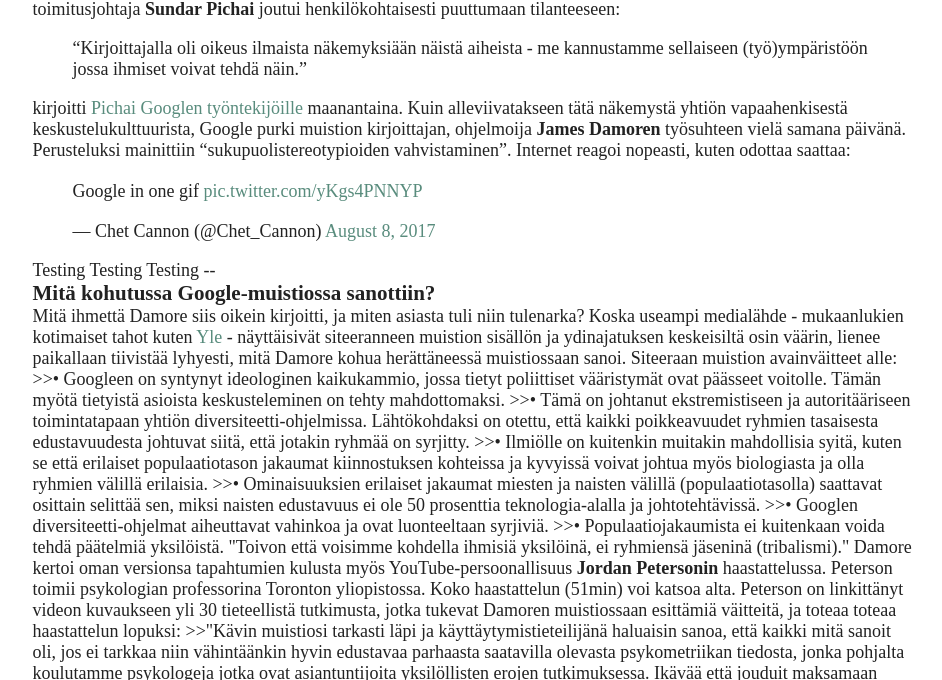
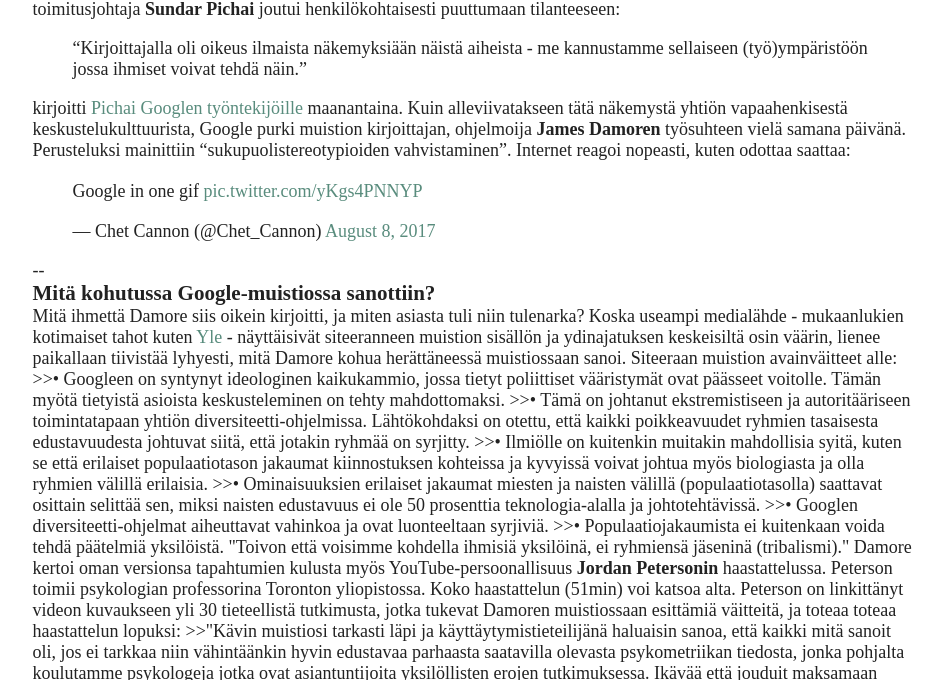
Before and after one commit to kuikanmaki/kuikanmaki.github.io, a Jekyll site: the page built from index.html, in a window 1280 px wide and 900 px high, scrolled down 1044 px, cut to the strip 0-680 px from the top of the window. Shown: the whole strip, without its empty margins (165-1107 px from the left). Built offline with Jekyll 4.4.1, drawn with Linux system fonts in a browser that asks for light colours; the list of posts is cut into pages by our own code; comment, search, counter and statistics services are not loaded.

Commit message:
fixing update problem

```diff
--- a/_posts/2017-08-13-google-ja-vasemmiston-nouseva-tiededenialismi.md
+++ b/_posts/2017-08-13-google-ja-vasemmiston-nouseva-tiededenialismi.md
@@ -24,12 +24,6 @@ Internet reagoi nopeasti, kuten odottaa saattaa:
 
 <blockquote class="twitter-tweet" data-lang="en"><p lang="en" dir="ltr">Google in one gif <a href="https://t.co/yKgs4PNNYP">pic.twitter.com/yKgs4PNNYP</a></p>&mdash; Chet Cannon (@Chet_Cannon) <a href="https://twitter.com/Chet_Cannon/status/894953916235792384">August 8, 2017</a></blockquote>
 <script async src="//platform.twitter.com/widgets.js" charset="utf-8"></script>
-
-Testing
-
-Testing
-
-Testing
 
 --
 
```
